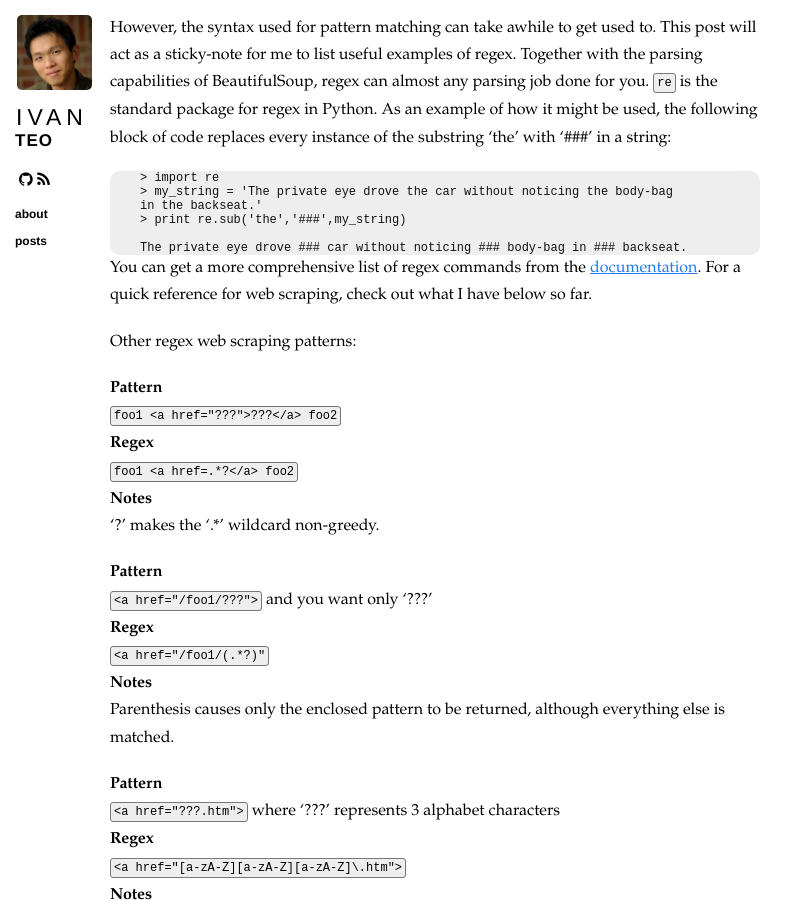
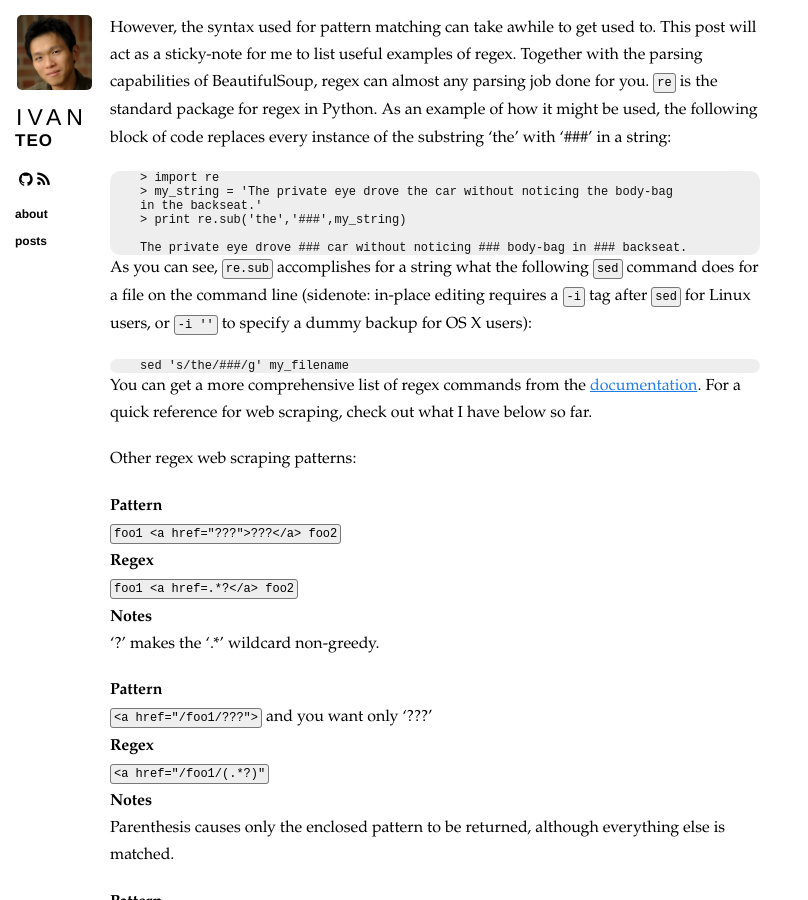
Before and after one commit to ivanteokh/ivanteokh.github.io, a Jekyll site: the page built from _posts/2016-08-13-regex.markdown, in a window 1280 px wide and 900 px high, scrolled down 495 px. Shown: the whole window, without its empty margins (0-808 px from the left). Built offline with Jekyll 4.4.1, drawn with Linux system fonts in a browser that asks for light colours; nearby versions of some CDN libraries.

Commit message:
regex post

````diff
--- a/_posts/2016-08-13-regex.markdown
+++ b/_posts/2016-08-13-regex.markdown
@@ -31,6 +31,13 @@ in the backseat.'
 > print re.sub('the','###',my_string)
 
 The private eye drove ### car without noticing ### body-bag in ### backseat.
+```
+As you can see, `re.sub` accomplishes for a string what the following `sed` command does for a file on the command line
+(sidenote: in-place
+editing requires a `-i` tag after `sed` for Linux users, or `-i ''` to specify a dummy backup for OS X users):
+
+```
+sed 's/the/###/g' my_filename
 ```
 
 You can get a more comprehensive list of regex commands from the <a href="https://docs.python.org/2/library/re.html">documentation</a>.
````
